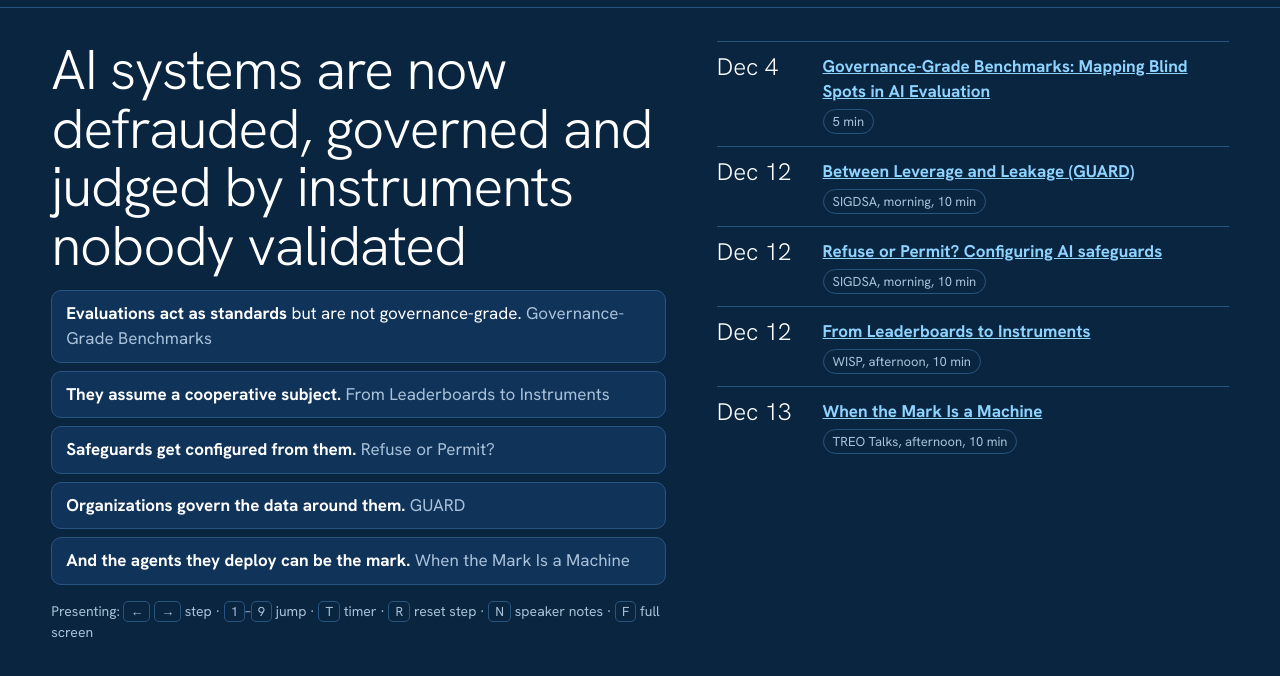
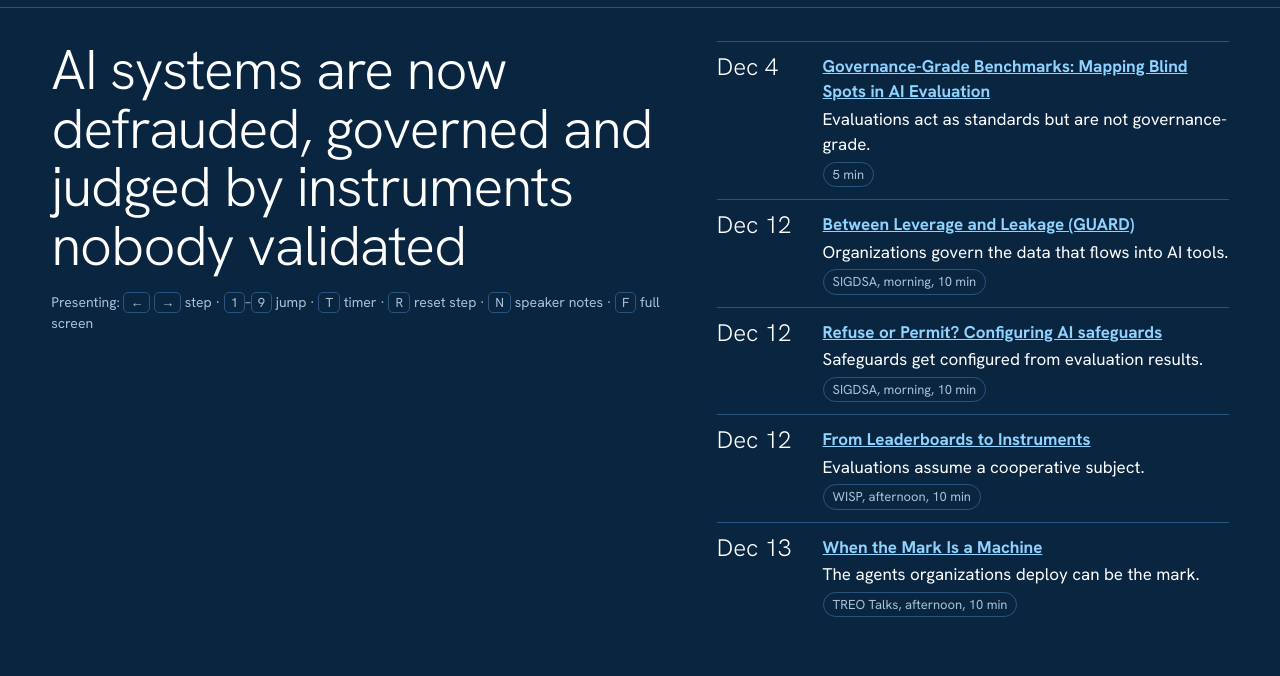
Before and after one commit to tingtingchung/aig, a plain HTML site: page index.html in a window 1280 px wide. Shown: the part 50-726 px from the top of the page. Drawn offline with Linux system fonts and the light colour scheme.

Commit message:
Merge storyline into talk schedule on overview
Co-Authored-By: Claude Opus 5.5 <noreply@anthropic.com>
Claude-Session: https://claude.ai/code/session_01H98D73KLHkojQtKMJAx8mp

```diff
--- a/index.html
+++ b/index.html
@@ -197,6 +197,7 @@ body.shownotes .notes{display:block}
 .sched{list-style:none;margin:0;padding:0}
 .sched li{display:grid;grid-template-columns:5.4em minmax(0,1fr);gap:14px;padding:12px 0;border-top:1px solid var(--line)}
 .sched .d{font-size:24px;font-weight:300;white-space:nowrap;line-height:1.1}
+.sched .c{color:var(--ink);margin-top:2px}
 .sched .s{font-size:13px;display:inline-block;margin-top:4px;padding:2px 9px;border-radius:999px;border:1px solid var(--line);color:var(--mute)}
 .story{display:grid;gap:8px}
 .story div{padding:10px 14px;border-radius:10px;background:var(--panel);border:1px solid var(--line)}
@@ -220,13 +221,6 @@ kbd{border:1px solid var(--line);border-radius:5px;padding:1px 6px;font:inherit;
   <div class="home">
     <div>
       <h1>AI systems are now defrauded, governed and judged by instruments nobody validated</h1>
-      <div class="story">
-        <div><b>Evaluations act as standards</b> but are not governance-grade. <span class="mute">Governance-Grade Benchmarks</span></div>
-        <div><b>They assume a cooperative subject.</b> <span class="mute">From Leaderboards to Instruments</span></div>
-        <div><b>Safeguards get configured from them.</b> <span class="mute">Refuse or Permit?</span></div>
-        <div><b>Organizations govern the data around them.</b> <span class="mute">GUARD</span></div>
-        <div><b>And the agents they deploy can be the mark.</b> <span class="mute">When the Mark Is a Machine</span></div>
-      </div>
       <p class="keys">Presenting: <kbd>←</kbd> <kbd>→</kbd> step · <kbd>1</kbd>–<kbd>9</kbd> jump · <kbd>T</kbd> timer · <kbd>R</kbd> reset step · <kbd>N</kbd> speaker notes · <kbd>F</kbd> full screen</p>
     </div>
     <div><ul class="sched" id="sched"></ul></div>
@@ -699,13 +693,13 @@ const pct = v => (v*100).toFixed(0)+"%";
 
 /* ---------- home ---------- */
 const TALKS = [
-  {v:"oup", d:"Dec 4", t:"Governance-Grade Benchmarks: Mapping Blind Spots in AI Evaluation", m:"5 min"},
-  {v:"guard", d:"Dec 12", t:"Between Leverage and Leakage (GUARD)", m:"SIGDSA, morning, 10 min"},
-  {v:"scds", d:"Dec 12", t:"Refuse or Permit? Configuring AI safeguards", m:"SIGDSA, morning, 10 min"},
-  {v:"evals", d:"Dec 12", t:"From Leaderboards to Instruments", m:"WISP, afternoon, 10 min"},
-  {v:"fraud", d:"Dec 13", t:"When the Mark Is a Machine", m:"TREO Talks, afternoon, 10 min"}
+  {v:"oup", c:"Evaluations act as standards but are not governance-grade.", d:"Dec 4", t:"Governance-Grade Benchmarks: Mapping Blind Spots in AI Evaluation", m:"5 min"},
+  {v:"guard", c:"Organizations govern the data that flows into AI tools.", d:"Dec 12", t:"Between Leverage and Leakage (GUARD)", m:"SIGDSA, morning, 10 min"},
+  {v:"scds", c:"Safeguards get configured from evaluation results.", d:"Dec 12", t:"Refuse or Permit? Configuring AI safeguards", m:"SIGDSA, morning, 10 min"},
+  {v:"evals", c:"Evaluations assume a cooperative subject.", d:"Dec 12", t:"From Leaderboards to Instruments", m:"WISP, afternoon, 10 min"},
+  {v:"fraud", c:"The agents organizations deploy can be the mark.", d:"Dec 13", t:"When the Mark Is a Machine", m:"TREO Talks, afternoon, 10 min"}
 ];
-$("sched").innerHTML = TALKS.map(x=>`<li><div class="d">${esc(x.d)}</div><div><b><a href="#${x.v}">${esc(x.t)}</a></b><br><span class="s">${esc(x.m)}</span></div></li>`).join("");
+$("sched").innerHTML = TALKS.map(x=>`<li><div class="d">${esc(x.d)}</div><div><b><a href="#${x.v}">${esc(x.t)}</a></b><div class="c">${esc(x.c)}</div><span class="s">${esc(x.m)}</span></div></li>`).join("");
 $("nav").innerHTML = `<a href="#home" data-v="home">Overview</a>` + TALKS.map(x=>`<a href="#${x.v}" data-v="${x.v}">${esc($("v-"+x.v).dataset.label)}</a>`).join("");
 
 /* ---------- OUP ---------- */
```
